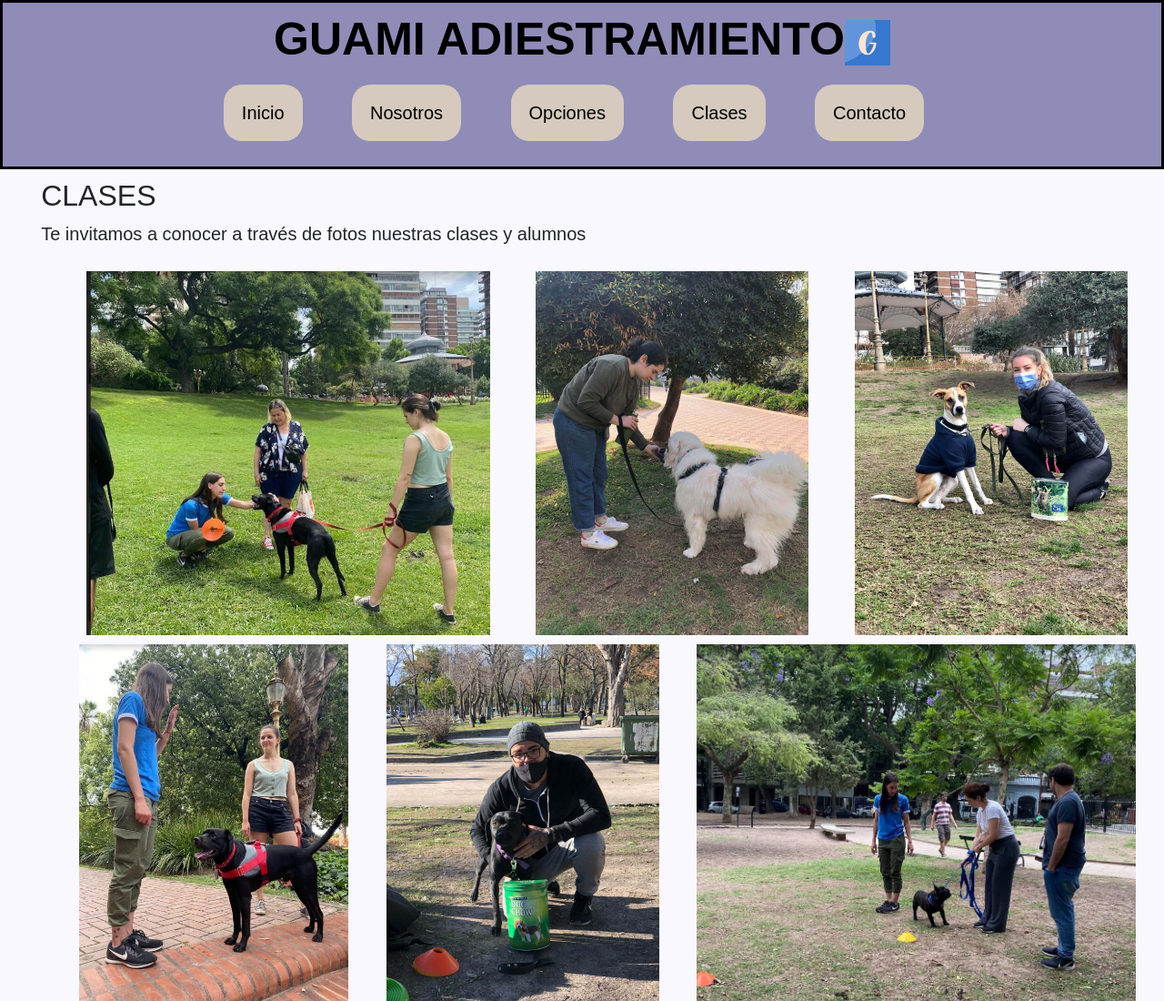
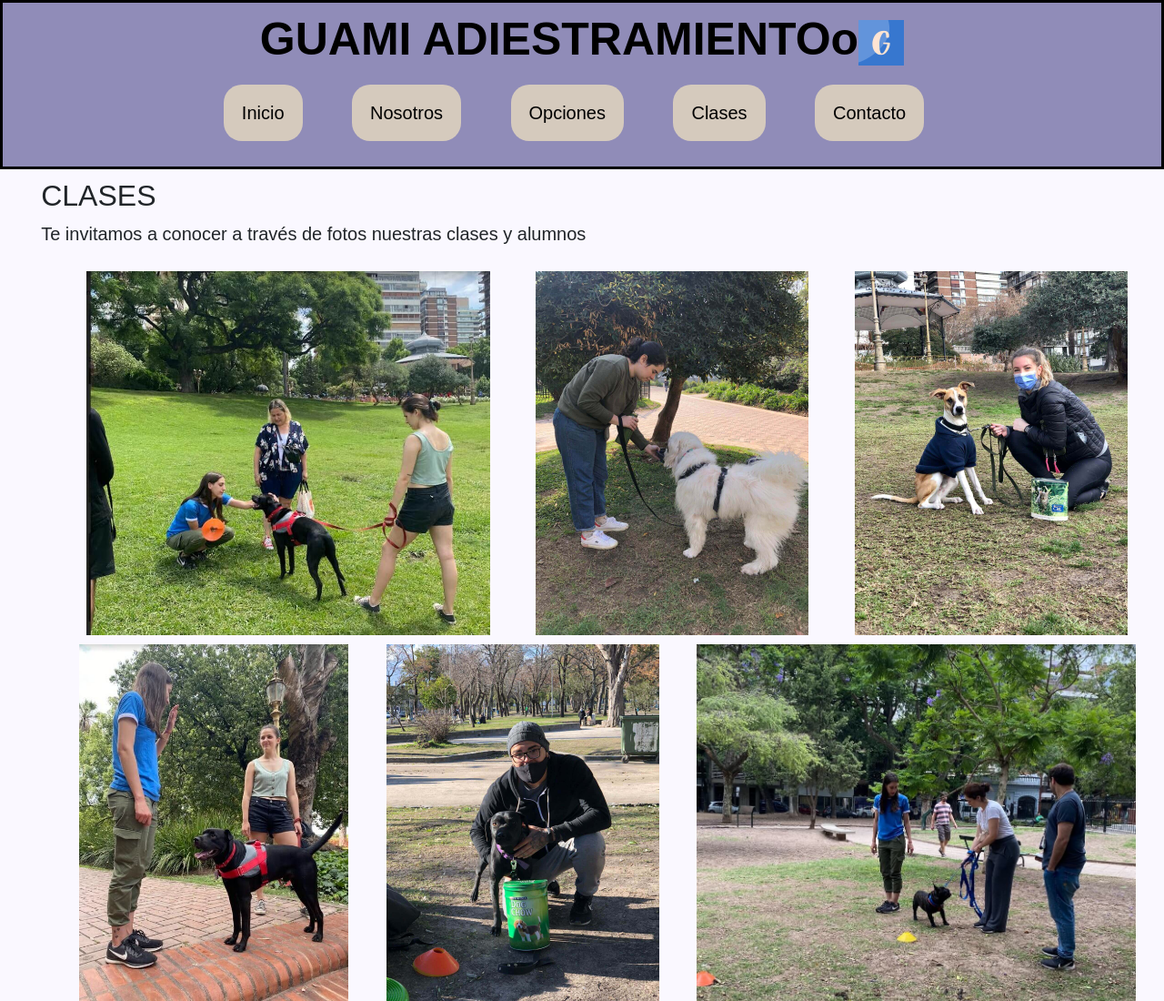
Before and after one commit to Ludmi711/ProyectoGuami, a website: page pages/clases.html in a window 1280 px wide. Shown: the top 1100 px of the page at 91% size. Drawn offline with nearby package versions, Linux system fonts and the light colour scheme; a web font is replaced by a local one.

Commit message:
probando

```diff
--- a/pages/clases.html
+++ b/pages/clases.html
@@ -22,7 +22,7 @@
     <!-- HEADER -->
     <header>
         <div class="logo">
-            <h1 class="tituloLogo">GUAMI ADIESTRAMIENTO</h1>
+            <h1 class="tituloLogo">GUAMI ADIESTRAMIENTOo</h1>
             <img src="../images/logo.jpeg" alt="logoguami">
         </div>
         <!-- NAV (dentro del header) -->
```
